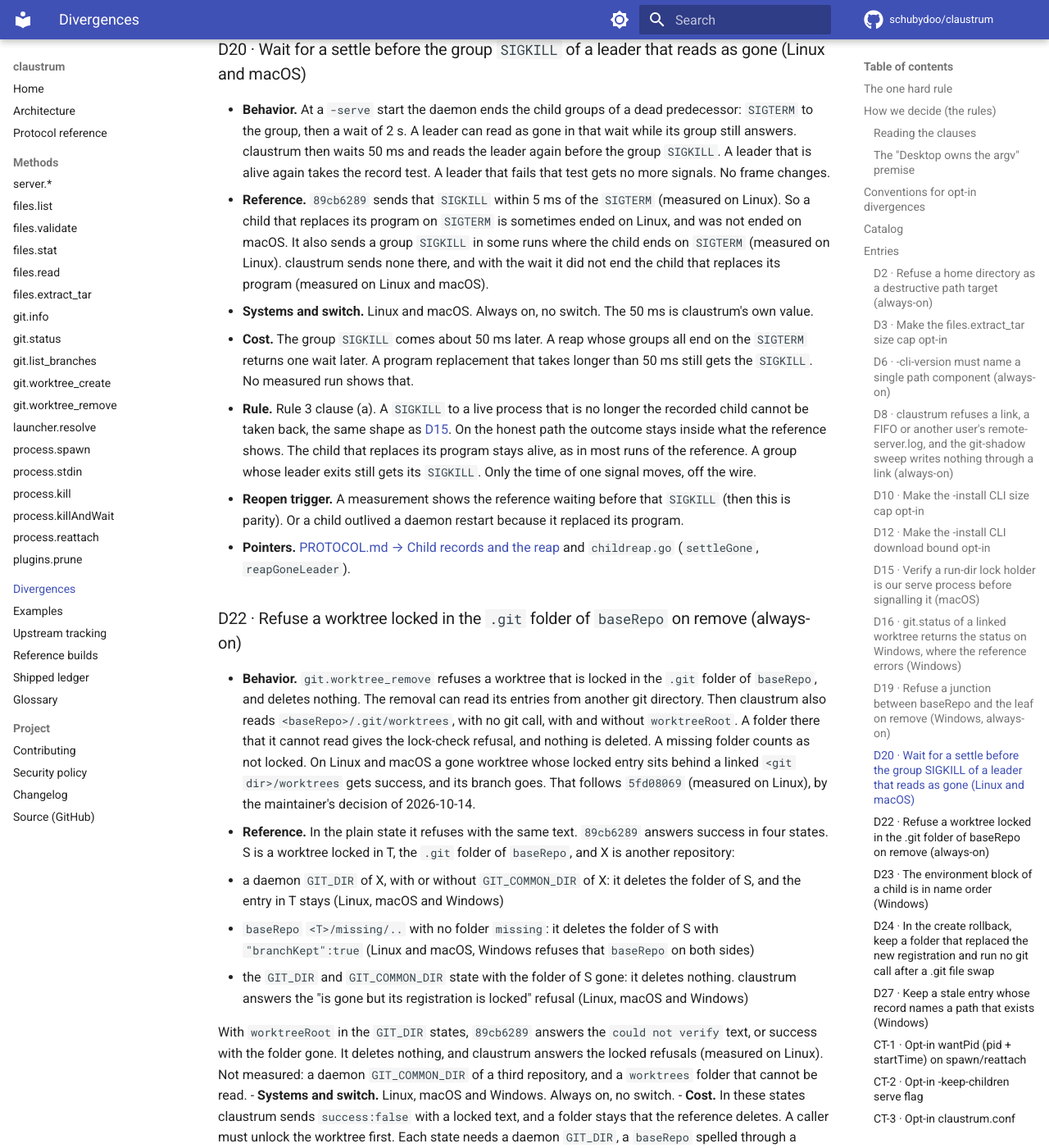
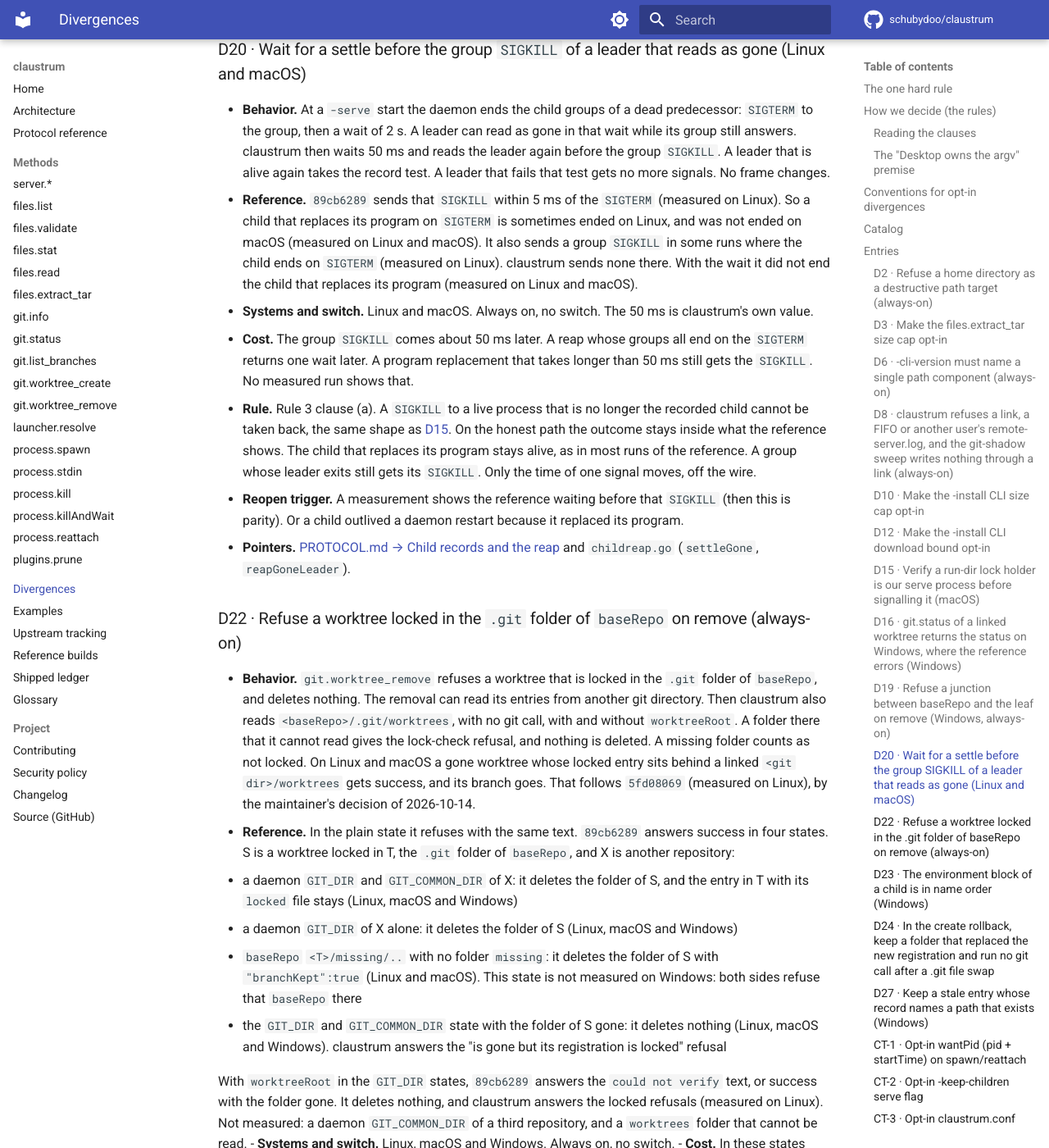
Before and after one commit to schubydoo/claustrum, an MkDocs documentation site: the page built from docs/DIVERGENCES.md, in a window 1280 px wide and 1400 px high, scrolled down 11237 px. Shown: the whole window at 82% size. Built offline with MkDocs 1.6.1 and Material for MkDocs 9.7.7, drawn with Linux system fonts in a browser that asks for light colours; comment, search, counter and statistics services are not loaded; some of the changed text lies outside the part shown.

Commit message:
docs: fix the D16 to D27 claims that pass 1 of the claim check found
Co-Authored-By: Claude Opus 5.5 <noreply@anthropic.com>

```diff
--- a/docs/DIVERGENCES.md
+++ b/docs/DIVERGENCES.md
@@ -382,10 +382,10 @@ no flag and no key.
 
 - **Behavior.** On Windows, with no global excludes file of the user,
   `git.status` of a `path` that names a linked worktree returns the status
-  result (`{"isRepo":true,"clean":false,"changes":[…]}`). claustrum passes
-  `-c core.excludesFile=/dev/null` to the `status`, `ls-files` and `diff-index`
-  calls of `git.status` (`statusExcludesFile`). Every other call with that item
-  passes `NUL`, as the reference does.
+  result (`{"isRepo":true,"clean":false,"changes":[…]}`). On Windows claustrum
+  passes `-c core.excludesFile=/dev/null` to the `status`, `ls-files` and
+  `diff-index` calls of `git.status` (`statusExcludesFile`). Every other call
+  with that item passes `NUL` there, as the reference does.
 - **Reference.** On Windows it answers `-32603 "exit status 128"` there
   (measured on Windows). It passes `NUL`, and Git for Windows 2.55.0 refuses it
   with `fatal: cannot use NUL as an exclude file`. With a user excludes file its
@@ -417,9 +417,10 @@ no flag and no key.
   it answers `{"success":true}` and deletes only the branch. So a live worktree
   behind the junction is left on a deleted branch. With no worktree behind it,
   the answer is `{"success":true}` too. This is measured on `f6010b97`, and on
-  `89cb6289` for a branch that another ref reaches. On Windows, for a
-  junction above `.claude` and a leaf and branch that do not exist, `89cb6289`
-  answers `{"success":true}`, and nothing changes on disk. Not measured: a live
+  `89cb6289` for a branch that another ref reaches. A junction above `.claude`
+  with a leaf and branch that do not exist gets `{"success":true}` from
+  `89cb6289`. Nothing changes on disk (measured on Windows).
+  Not measured: a live
   worktree behind such a junction, and the branch step there.
 - **Systems and switch.** Windows. Always on, no switch.
 - **Cost.** A Windows client sees `success:false` where the reference sends
@@ -448,10 +449,10 @@ no flag and no key.
   signals. No frame changes.
 - **Reference.** `89cb6289` sends that `SIGKILL` within 5 ms of the `SIGTERM`
   (measured on Linux). So a child that replaces its program on `SIGTERM` is
-  sometimes ended on Linux, and was not ended on macOS. It also sends a group
-  `SIGKILL` in some runs where the child ends on `SIGTERM` (measured on Linux).
-  claustrum sends none there, and with the wait it did not end the child that
-  replaces its program (measured on Linux and macOS).
+  sometimes ended on Linux, and was not ended on macOS (measured on Linux and
+  macOS). It also sends a group `SIGKILL` in some runs where the child ends on
+  `SIGTERM` (measured on Linux). claustrum sends none there. With the wait it
+  did not end the child that replaces its program (measured on Linux and macOS).
 - **Systems and switch.** Linux and macOS. Always on, no switch. The 50 ms is
   claustrum's own value.
 - **Cost.** The group `SIGKILL` comes about 50 ms later. A reap whose groups all
@@ -483,14 +484,16 @@ no flag and no key.
 - **Reference.** In the plain state it refuses with the same text. `89cb6289`
   answers success in four states. S is a worktree locked in T, the `.git` folder
   of `baseRepo`, and X is another repository:
-  - a daemon `GIT_DIR` of X, with or without `GIT_COMMON_DIR` of X: it deletes
-    the folder of S, and the entry in T stays (Linux, macOS and Windows)
+  - a daemon `GIT_DIR` and `GIT_COMMON_DIR` of X: it deletes the folder of S,
+    and the entry in T with its `locked` file stays (Linux, macOS and Windows)
+  - a daemon `GIT_DIR` of X alone: it deletes the folder of S (Linux, macOS and
+    Windows)
   - `baseRepo` `<T>/missing/..` with no folder `missing`: it deletes the folder
-    of S with `"branchKept":true` (Linux and macOS, Windows refuses that
-    `baseRepo` on both sides)
+    of S with `"branchKept":true` (Linux and macOS). This state is not measured
+    on Windows: both sides refuse that `baseRepo` there
   - the `GIT_DIR` and `GIT_COMMON_DIR` state with the folder of S gone: it
-    deletes nothing. claustrum answers the "is gone but its registration is
-    locked" refusal (Linux, macOS and Windows)
+    deletes nothing (Linux, macOS and Windows). claustrum answers the "is gone
+    but its registration is locked" refusal
 
   With `worktreeRoot` in the `GIT_DIR` states, `89cb6289` answers the
   `could not verify` text, or success with the folder gone. It deletes nothing,
@@ -533,11 +536,13 @@ no flag and no key.
 
 - **Behavior.** The tests after the add can accept the registration of the new
   worktree. Then `git.worktree_create` takes the identity of that folder and
-  holds it open until it answers. If the open fails, the identity comes from a
-  stat of the path (not measured). On Windows the identity is that of the
-  staging folder, held open from its mkdir to the end of the move.
+  holds it open until it answers. While that handle is open, a new folder cannot
+  get that identity. If the open fails, the identity comes from a stat of the
+  path (not measured). On Windows the identity is that of the staging folder,
+  held open from its mkdir to the end of the move.
   - A rollback deletes the registration in one case only: the folder at the path
-    still has that identity. It adds no text, and the branch step runs.
+    still has that identity. The test runs through the root that the delete
+    opened. It adds no text, and the branch step runs.
   - After a failed `rev-parse --show-toplevel`, the rollback deletes the one new
     entry of the listing after the add, by the identity from that listing. A
     sibling registration moved to that name stays. `5fd08069` deletes it
@@ -586,9 +591,10 @@ no flag and no key.
 - **Reference.** On Windows a folder `.claude\worktrees` with case sensitivity
   on holds a live worktree `W1`, and a client creates `w1`. `5fd08069` deletes
   `.git\worktrees\W1` before the add and answers success. `W1` then reads the
-  records of `w1`, and its own branch is no longer checked out.
+  records of `w1`, and its own branch is no longer checked out (measured on
+  Windows).
 - **Systems and switch.** Windows. On-wire, always on, no switch.
-- **Cost.** In that state the create answers
+- **Cost.** `W1` stays on its branch. In that state the create answers
   `{"success":false,"error":"git worktree add failed: Preparing worktree (new branch 'b1') fatal: '<repo>/.claude/worktrees/w1' is a missing but already registered worktree; use 'add -f' to override, or 'prune' or 'remove' to clear","errorCode":"worktree_add_failed"}`.
   The branch `b1` stays, because git makes it before it refuses. No cost where
   the folder of a stale entry is gone (from the code). A `Lstat` that fails with
```
Also changed, not shown: docs/PROTOCOL.md (+1 -1 lines), 1 other file.
